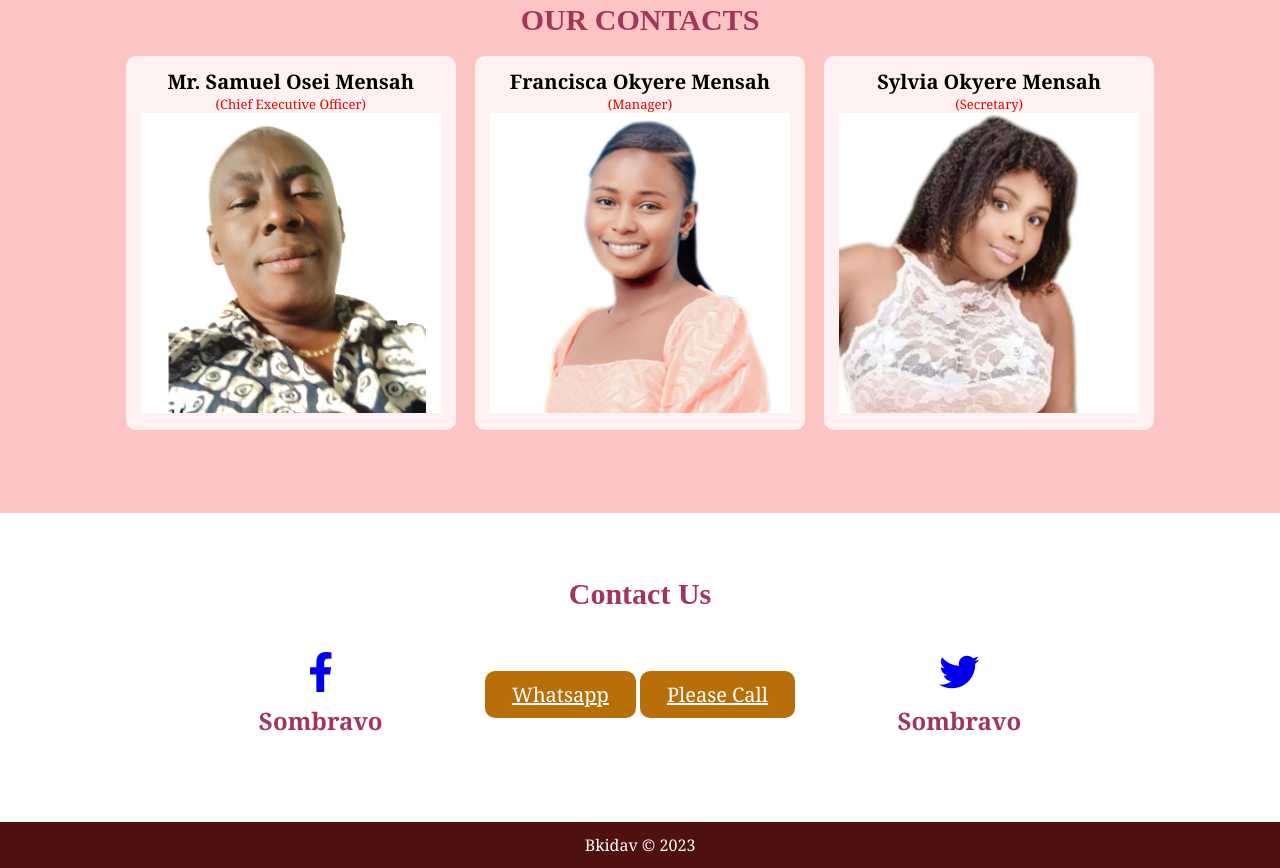
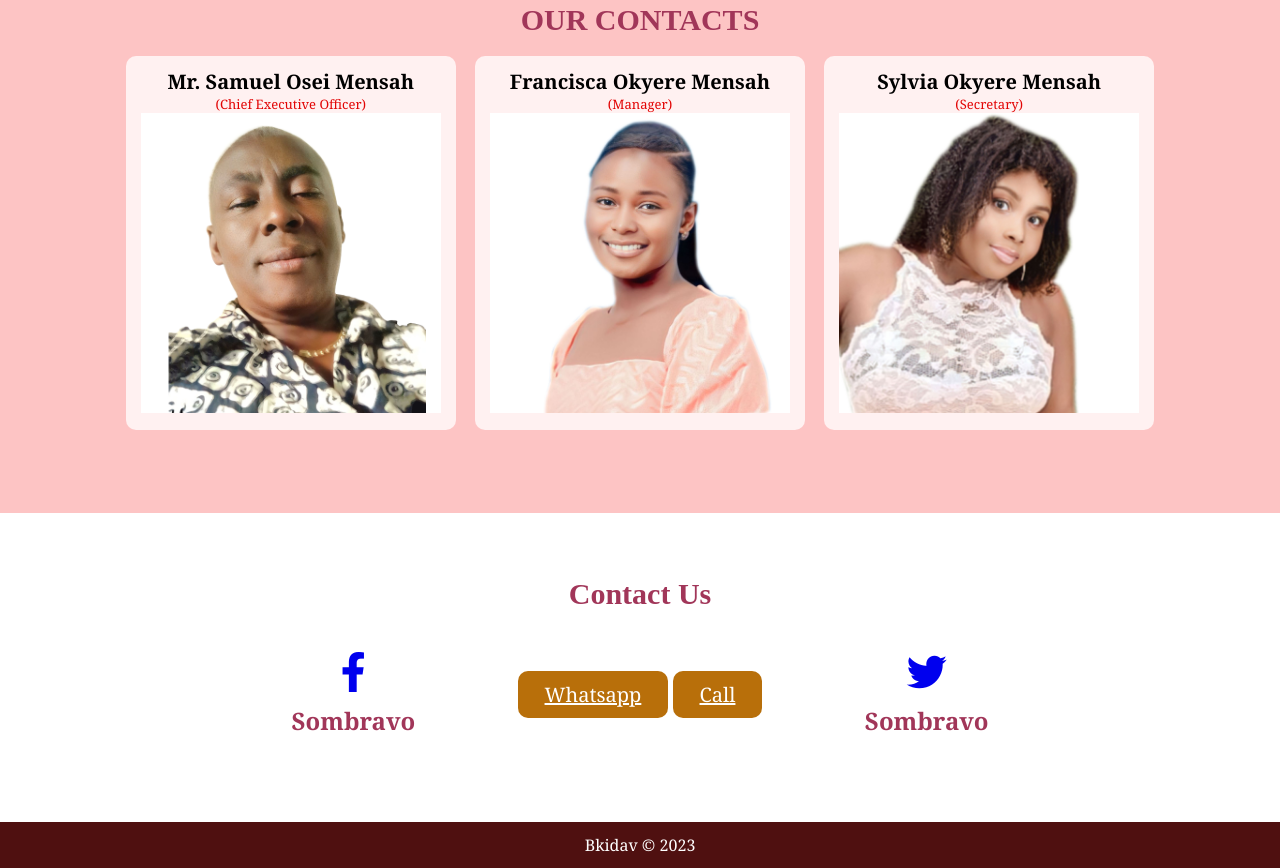
Before and after one commit to sombravo/sombravo, a plain HTML site: page contact.html in a window 1280 px wide. Shown: the part 781-1649 px from the top of the page. Drawn offline with Linux system fonts and the light colour scheme; a web font is replaced by a local one.

Commit message:
Update contact.html

```diff
--- a/contact.html
+++ b/contact.html
@@ -103,7 +103,7 @@
             </div>
             <div class="contact">
                 <a href="https://wa.me/+233244417702" class="btn">Whatsapp</a>
-                <a href="tel:+233244417702" class="btn">Please Call</a>
+                <a href="tel:+233244417702" class="btn">Call</a>
 
             </div>
             <div class="contact">
```
